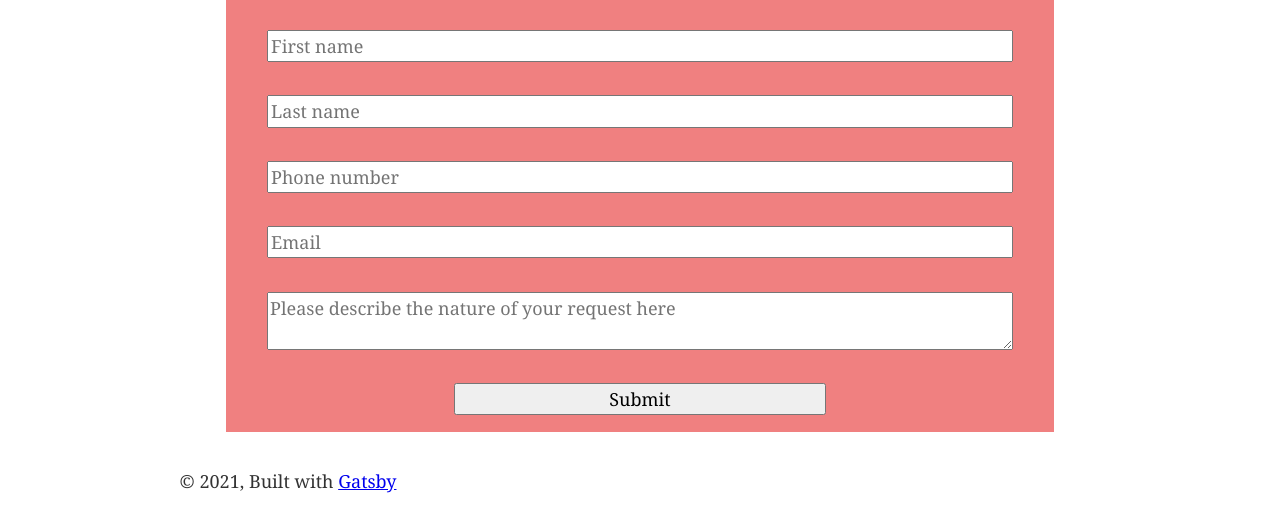
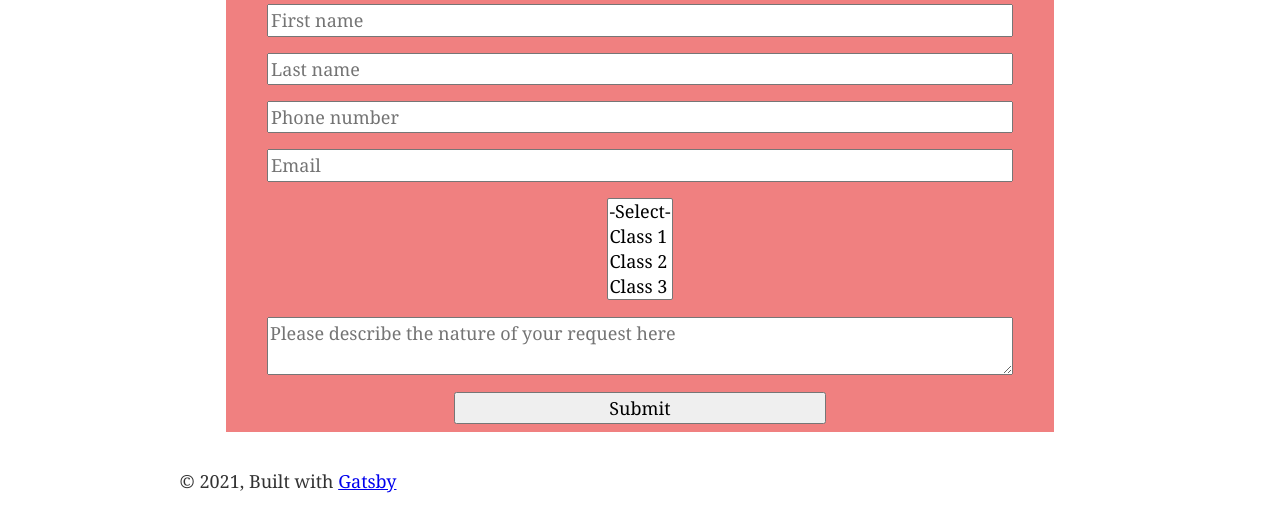
Before and after one commit to davidjbaker1994/cascade-tech-pwa, a Gatsby site: page / in a window 1280 px wide. Shown: the part 201-732 px from the top of the page. Built offline with nearby package versions, Linux system fonts and the light colour scheme; Gatsby itself is replaced by a stand-in of ours.

Commit message:
added functions so forms should work now

```diff
--- a/src/components/contactForm.js
+++ b/src/components/contactForm.js
@@ -10,7 +10,7 @@
           SingleLine: "",
           SingleLine1: "",
           SingleLine2: "",
-          SelectedSizes: []
+          ProblemClasses: []
         };
         this.handleInputChange = this.handleInputChange.bind(this);
         this.handleCustomSelectChange = this.handleCustomSelectChange.bind(this);
@@ -27,8 +27,6 @@
 
 
     handleCustomSelectChange(event) {
-        console.log(event.target);
-        console.log(event.target.value);
         const selectedSize = event.target.value;
         const indexOfSelected = this.state.SelectedSizes.indexOf(selectedSize);
         const numPicked = this.state.SelectedSizes.length;
@@ -58,8 +56,17 @@
                 </div>
                 <input type="text" maxlength="255" name="Name_First" fieldType="7" placeholder="First name" />
                 <input type="text" maxlength="255" name="Name_Last" fieldType="7" placeholder="Last name" />
-                <input type="text" compname="PhoneNumber" name="PhoneNumber_countrycode" maxlength="20" checktype="c7" phoneFormat="1" isCountryCodeEnabled={true} fieldType="11" id="international_PhoneNumber_countrycode" valType="number" phoneFormatType="1" placeholder="Phone number"/>
-                <input fieldType="9"  type="text" maxlength="255" name="Email"  checktype="c5" placeholder="Email"/>
+                <input type="text" compname="PhoneNumber" name="PhoneNumber_countrycode" value={this.state.PhoneNumber_countrycode}
+                            onChange={this.handleInputChange} maxlength="20" checktype="c7" phoneFormat="1" isCountryCodeEnabled="false" fieldType="11" id="international_PhoneNumber_countrycode" valType="number" phoneFormatType="1" placeholder="Phone number"/>
+                <input fieldType="9"  type="text" maxlength="255" name="Email" value={this.state.Email} onChange={this.handleInputChange}  checktype="c5" placeholder="Email"/>
+                <div className="custom-select-container">
+                    <select class="zf-form-sBox" name="Dropdown" multiple="multiple" checktype="c1" value={this.state.ProblemClasses} onClick={this.handleCustomSelectChange}>
+                        <option selected="true" value="-Select-">-Select-</option>
+                        <option value="Class&#x20;1">Class 1</option>
+                        <option value="Class&#x20;2">Class 2</option>
+                        <option value="Class&#x20;3">Class 3</option>
+                    </select>
+                </div>
                 <textarea name="MultiLine" checktype="c1" maxlength="65535"
                     placeholder="Please describe the nature of your request here"></textarea>
                 <button class="zf-submitColor" >Submit</button>
```
